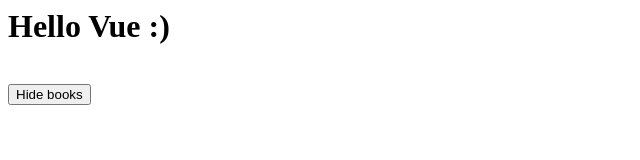
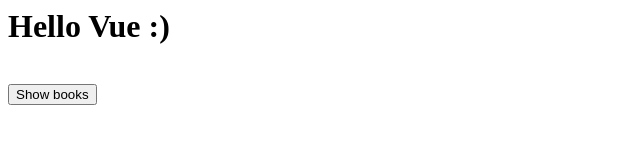
Before and after one commit to Adityasusrname/Vue-GettingStarted, a plain HTML site: page index.html in a window 1280 px wide. Both pictures are taken after a click on the button "Hide books". Shown: the full height of the page, 0-640 px from the left. Drawn offline with nearby package versions, Linux system fonts and the light colour scheme.

Commit message:
Message is now correct for hide and show button

```diff
--- a/index.html
+++ b/index.html
@@ -17,8 +17,11 @@
         </div>
     </br>
         <button @click="toggleShowBooks">
-            <span>
+            <span v-if="showBooks">
                 Hide books
+            </span>
+            <span v-if="!showBooks">
+                Show books
             </span>
         </button>
 
```
